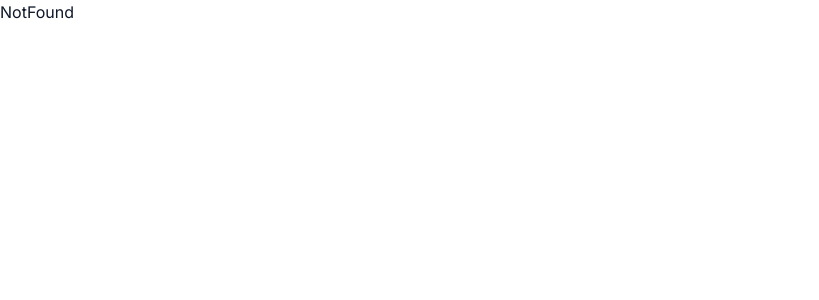
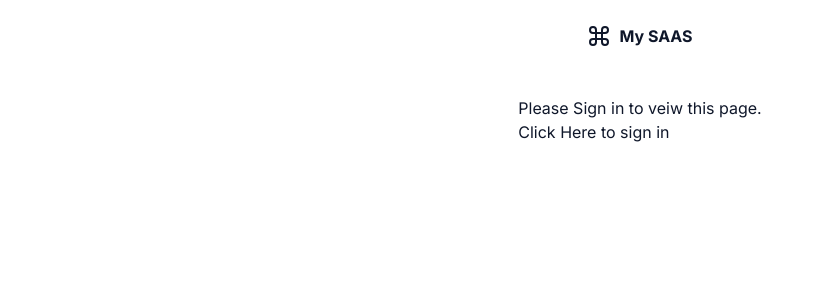
Before and after one commit to Saas-Starter-Kit/Saas-Kit-supabase, a Next.js app: page /auth/auth-required in a window 1280 px wide. Before the commit this address had no page. Shown: the top 300 px of the page, without its empty margins (0-819 px from the left). Built offline with nearby package versions, Linux system fonts and the light colour scheme; no server answers.

Commit message:
add auth gaurd

```diff
--- /dev/null
+++ b/src/app/auth/auth-required/page.tsx
@@ -0,0 +1,10 @@
+const AuthRequired = () => {
+  return (
+    <div>
+      <div>Please Sign in to veiw this page. </div>
+      <div>Click Here to sign in</div>
+    </div>
+  );
+};
+
+export default AuthRequired;
--- a/src/app/auth/forgot-password/page.tsx
+++ b/src/app/auth/forgot-password/page.tsx
@@ -21,6 +21,7 @@ import Link from 'next/link';
 import config from '@/lib/config/auth';
 
 export default function AuthForm() {
+  // make ssr page, extract out form to client comp.
   const [showPassword, setShowPassword] = useState(false);
 
   const router = useRouter();
--- a/src/app/dashboard/_PageSections/Header.tsx
+++ b/src/app/dashboard/_PageSections/Header.tsx
@@ -5,7 +5,7 @@ import TeamSwitcher from './TeamSwitcher';
 import { usePathname } from 'next/navigation';
 import { useRouter } from 'next/navigation';
 
-const Header = ({ display_name, email, avatar_url, error }) => {
+const Header = ({ display_name, email, avatar_url }) => {
   const [headerText, setHeaderText] = useState('');
   const pathname = usePathname().split('/');
 
--- a/src/app/dashboard/_PageSections/UserNav.tsx
+++ b/src/app/dashboard/_PageSections/UserNav.tsx
@@ -22,6 +22,7 @@ export function UserNav({ email, display_name, avatar_url }) {
 
   const signOut = async () => {
     await SupabaseSignOut();
+    router.refresh();
     router.push('/');
   };
 
--- a/src/app/dashboard/layout.tsx
+++ b/src/app/dashboard/layout.tsx
@@ -1,10 +1,16 @@
 import SideBar from './_PageSections/SideBar';
 import Header from './_PageSections/Header';
-import { SupabaseGetUser, SupabaseSession, SupabaseUser } from '@/lib/API/Services/supabase/user';
+import { SupabaseSession } from '@/lib/API/Services/supabase/user';
 import { GetProfileByUserId } from '@/lib/API/Database/profile/Server/queries';
+import { redirect } from 'next/navigation';
 
 export default async function DashboardLayout({ children }) {
   const { data, error } = await SupabaseSession();
+
+  //Auth Gaurd
+  if (error || !data?.session) {
+    redirect('/auth/auth-required');
+  }
 
   let profile;
   if (data?.session?.user) {
@@ -19,7 +25,7 @@ export default async function DashboardLayout({ children }) {
     <main className="flex">
       <SideBar />
       <div className="flex flex-col grow-[18] w-40 bg-slate-50">
-        <Header error={error} email={email} display_name={display_name} avatar_url={avatar_url} />
+        <Header email={email} display_name={display_name} avatar_url={avatar_url} />
         <div className="ml-10 mr-6 mt-6 space-y-6 ">{children}</div>
       </div>
     </main>
--- a/src/app/dashboard/main/page.tsx
+++ b/src/app/dashboard/main/page.tsx
@@ -1,6 +1,11 @@
 import Dashboard from './_PageSections/Dashboard';
+import { SupabaseSession } from '@/lib/API/Services/supabase/user';
+import { GetProfileByUserId } from '@/lib/API/Database/profile/Server/queries';
+import { redirect } from 'next/navigation';
 
 export default async function DashboardPage() {
+  const { data, error } = await SupabaseSession();
+
   return (
     <div>
       <Dashboard />
```
